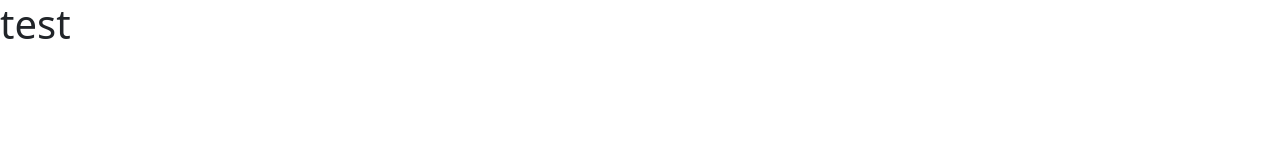
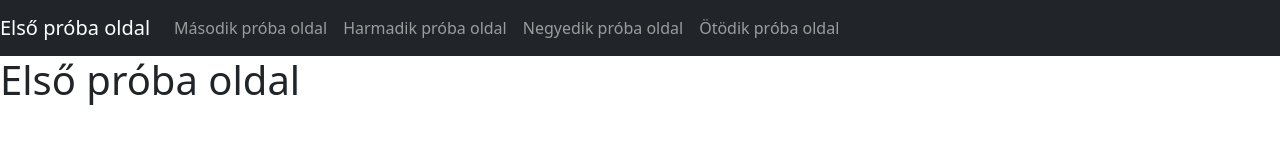
Before and after one commit to AlgorNox/MRK.github.io, a plain HTML site: page index.html in a window 1280 px wide. Drawn offline with nearby package versions, Linux system fonts and the light colour scheme.

Commit message:
Update index.html

```diff
--- a/index.html
+++ b/index.html
@@ -3,11 +3,21 @@
 <head>
     <meta charset="UTF-8">
     <meta name="viewport" content="width=device-width, initial-scale=1.0">
-    <title>Magyar Racse Klub</title>
+    <title>Document</title>
     <link href="https://cdn.jsdelivr.net/npm/bootstrap@5.3.8/dist/css/bootstrap.min.css" rel="stylesheet" integrity="sha384-sRIl4kxILFvY47J16cr9ZwB07vP4J8+LH7qKQnuqkuIAvNWLzeN8tE5YBujZqJLB" crossorigin="anonymous">
-    <link rel="stylesheet" href="style.css">
+    <link rel="stylesheet" href="proba.css">
 </head>
 <body>
-    <h1>test</h1>
+    <nav class="navbar navbar-expand navbar-dark bg-dark">
+    <a class="navbar-brand" href="proba1.html">Első próba oldal</a>
+            <div class="navbar-nav">
+            <a class="nav-item nav-link" href="proba2.html">Második próba oldal</a>
+            <a class="nav-item nav-link" href="proba3.html">Harmadik próba oldal</a>
+            <a class="nav-item nav-link" href="proba4.html">Negyedik próba oldal</a>
+            <a class="nav-item nav-link" href="proba5.html">Ötödik próba oldal</a>
+            </div>
+    </nav>
+
+<h1>Első próba oldal</h1>
 </body>
 </html>
```
